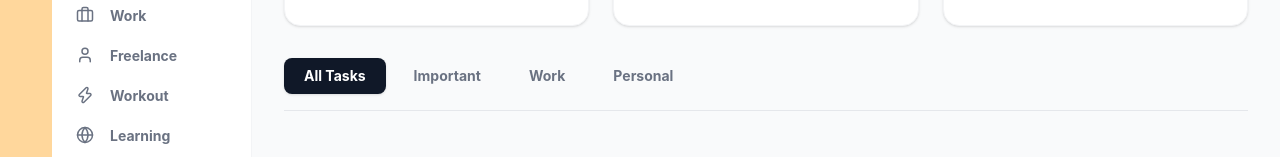
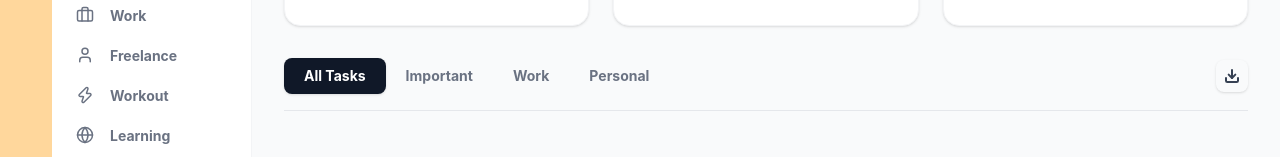
Before and after one commit to jacob4521/dev-routine-app, a React (Vite) app: page / in a window 1280 px wide. Both pictures are taken after a click on the button "📋 My Tasks". Shown: the part 286-443 px from the top of the page. Built offline with nearby package versions, Linux system fonts and the light colour scheme.

Commit message:
Added export tasks button.

```diff
--- a/src/App.jsx
+++ b/src/App.jsx
@@ -197,6 +197,32 @@ function App() {
     );
   };
 
+  const downloadTasksBackup = () => {
+    const savedTasks = localStorage.getItem("dev-tasks");
+
+    const jasonString = JSON.stringify(savedTasks, null, 2);
+
+    const blob = new Blob([jasonString], { type: "application/json" });
+
+    const url = URL.createObjectURL(blob);
+
+    const link = document.createElement("a");
+    link.href = url;
+    link.download = "my-tasks.json";
+
+    document.body.appendChild(link);
+    link.click();
+
+
+    document.body.removeChild(link);
+    URL.revokeObjectURL(url);
+  };
+
+  // const downloadTasksBackup = () => {
+  //   const savedTasks = localStorage.getItem("dev-tasks");
+
+  // };
+
   return (
     <MainLayout activeTab={activeTab} setActiveTab={setActiveTab}>
       {activeTab === "dashboard" && (
@@ -242,6 +268,7 @@ function App() {
             toggleTimer={toggleTimer}
             handleAddLink={handleAddLink}
             handleRemoveLink={handleRemoveLink}
+            downloadTasksBackup={downloadTasksBackup}
           />
         )}
         {/* {activeTab === "tasks" && <TaskPractice />} */}
--- a/src/components/TaskBoard.jsx
+++ b/src/components/TaskBoard.jsx
@@ -1,4 +1,11 @@
-import { Search, Plus, CheckCircle2, Clock, Circle } from "lucide-react";
+import {
+  Search,
+  Plus,
+  CheckCircle2,
+  Clock,
+  Circle,
+  Download,
+} from "lucide-react";
 import TaskCard from "./TaskCard";
 
 const TaskBoard = ({
@@ -17,7 +24,8 @@ const TaskBoard = ({
   handleAddSubTask,
   toggleTimer,
   handleAddLink,
-  handleRemoveLink
+  handleRemoveLink,
+  downloadTasksBackup,
 }) => {
   const mainTasks = tasks.filter((task) => task.parentId === null);
   const totalTasks = mainTasks.length;
@@ -83,7 +91,9 @@ const TaskBoard = ({
             <p className="text-gray-400 text-sm font-bold uppercase tracking-wider mb-1">
               In Progress
             </p>
-            <h2 className="text-3xl font-bold text-gray-900">{inProgressTasks}</h2>
+            <h2 className="text-3xl font-bold text-gray-900">
+              {inProgressTasks}
+            </h2>
           </div>
 
           <div className="w-12 h-12 rounded-full bg-orange-50 flex items-center justify-center text-xl">
@@ -109,7 +119,8 @@ const TaskBoard = ({
       </div>
 
       {/* Category Filters */}
-      <div className="w-full flex gap-2 items-center border-b border-gray-200 pb-4">
+      <div className="flex justify-between w-full gap-2 items-center border-b border-gray-200 pb-4">
+        <div>
           <button className="bg-gray-900 px-5 py-2 shadow-sm rounded-lg text-white font-bold text-sm">
             All Tasks
           </button>
@@ -122,6 +133,16 @@ const TaskBoard = ({
           <button className="text-gray-500 hover:text-gray-900 hover:bg-gray-100 px-5 py-2 rounded-lg text-sm font-bold transition-colors">
             Personal
           </button>
+        </div>
+
+        <div>
+          <button
+            onClick={downloadTasksBackup}
+            className="text-gray-700 p-2 shadow-sm rounded-lg font-bold text-sm hover:bg-gray-300 transition-colors duration-300"
+          >
+            <Download className="w-4 h-4" strokeWidth={3} />
+          </button>
+        </div>
       </div>
 
       {/* Task List Section */}
```
Lines whose indentation alone changed are shown as unchanged.
